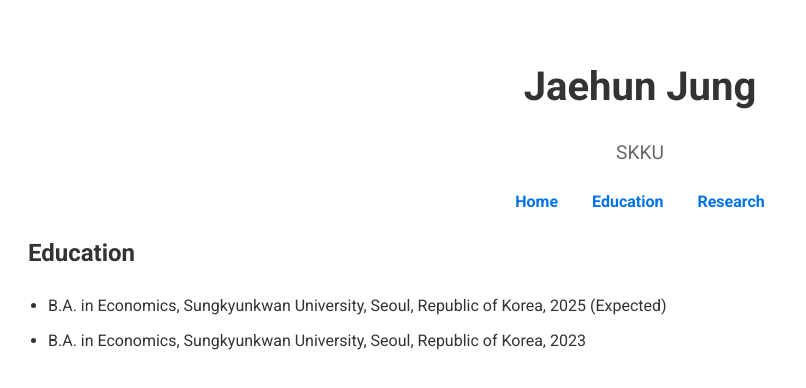
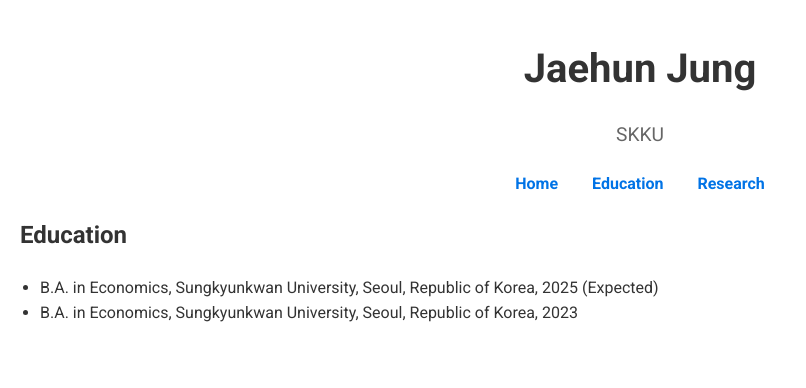
Before and after one commit to ponpondo13/JaehunJung.github.io, a plain HTML site: page index.html in a window 1280 px wide. Both pictures are taken after a click on the link "Education". Shown: the whole page, without its empty margins (0-806 px from the left). Drawn offline with Linux system fonts and the light colour scheme.

Commit message:
Update style.css

```diff
--- a/style.css
+++ b/style.css
@@ -3,7 +3,8 @@ body {
     font-family: 'Roboto', sans-serif;
     color: #333;
     line-height: 1.6;
-    padding: 20px;
+    margin: 0; /* Removes any default margin */
+    padding: 10px 20px;
     text-align: left;
 }
 
@@ -78,7 +79,7 @@ ul {
 }
 
 ul li {
-    margin-bottom: 10px; /* Consistent space between list items across all sections */
+    margin-bottom: 0px; /* Consistent space between list items across all sections */
 }
 
 /* Styling for additional section within Research */
```
